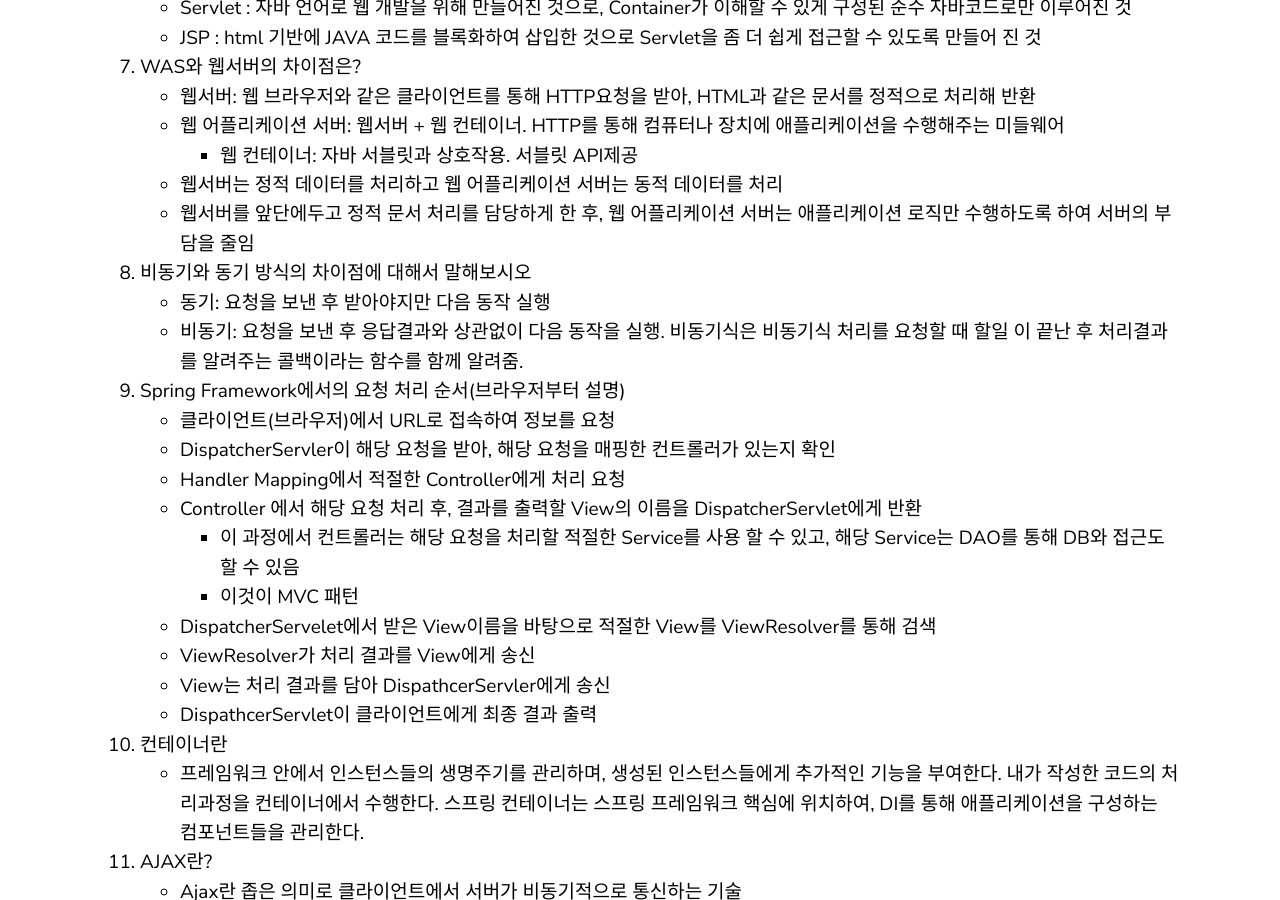
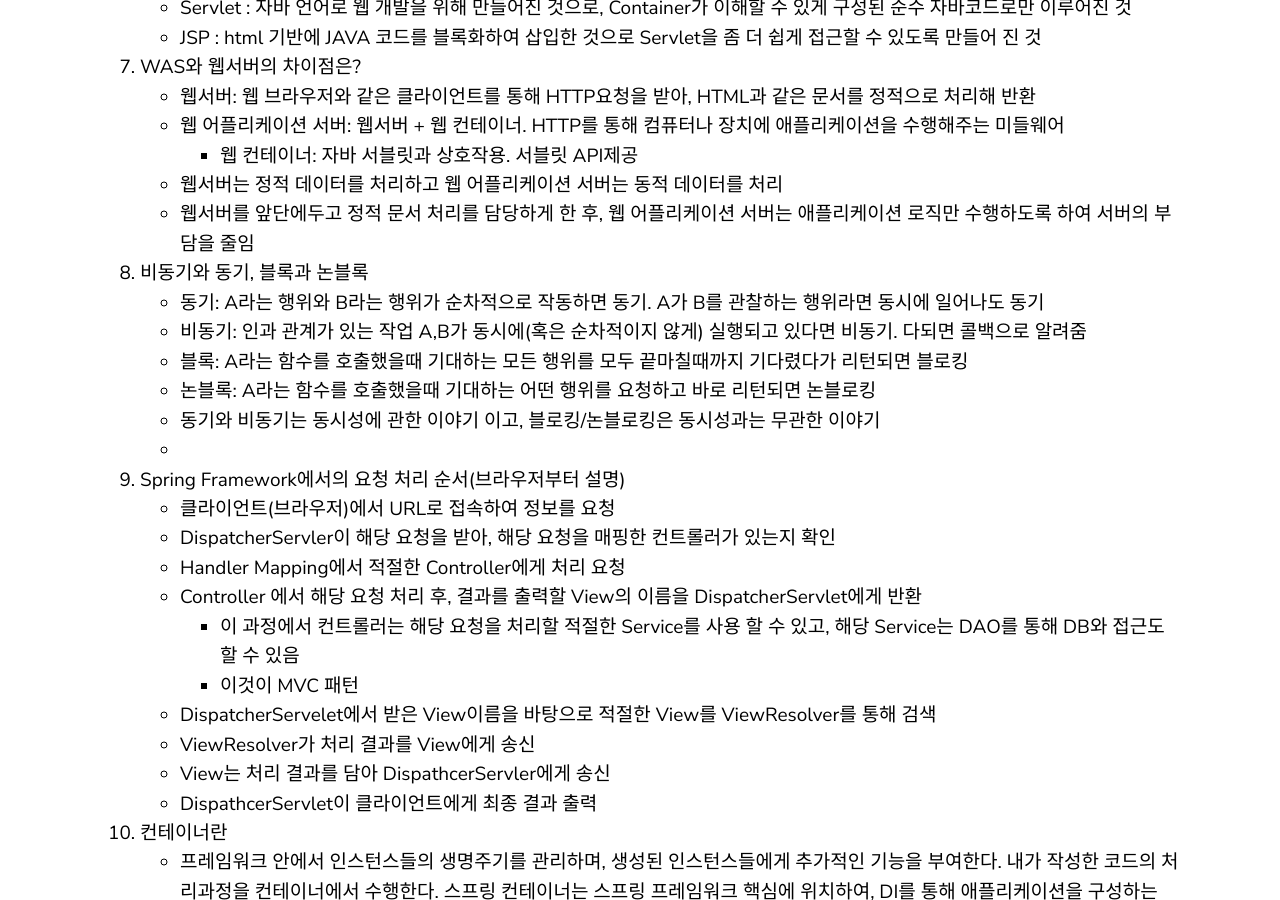
Before and after one commit to yoowonyoung/yoowonyoung.github.io, a Jekyll site: the page built from _posts/2020-08-11-Interview-03.md, in a window 1280 px wide and 900 px high, scrolled down 17777 px. Built offline with Jekyll 4.4.1, drawn with Linux system fonts in a browser that asks for light colours; comment, search, counter and statistics services are not loaded; some of the changed text lies outside the part shown.

Commit message:
Update 2020-08-11-Interview-03.md

````diff
--- a/_posts/2020-08-11-Interview-03.md
+++ b/_posts/2020-08-11-Interview-03.md
@@ -526,9 +526,13 @@
     - 웹서버는 정적 데이터를 처리하고 웹 어플리케이션 서버는 동적 데이터를 처리
     - 웹서버를 앞단에두고 정적 문서 처리를 담당하게 한 후, 웹 어플리케이션 서버는 애플리케이션 로직만 수행하도록 하여 서버의 부담을 줄임
 
-8. 비동기와 동기 방식의 차이점에 대해서 말해보시오
-    - 동기: 요청을 보낸 후 받아야지만 다음 동작 실행
-    - 비동기: 요청을 보낸 후 응답결과와 상관없이 다음 동작을 실행. 비동기식은 비동기식 처리를 요청할 때 할일 이 끝난 후 처리결과를 알려주는 콜백이라는 함수를 함께 알려줌.
+8. 비동기와 동기, 블록과 논블록
+    - 동기: A라는 행위와 B라는 행위가 순차적으로 작동하면 동기. A가 B를 관찰하는 행위라면 동시에 일어나도 동기
+    - 비동기: 인과 관계가 있는 작업 A,B가 동시에(혹은 순차적이지 않게) 실행되고 있다면 비동기. 다되면 콜백으로 알려줌
+    - 블록: A라는 함수를 호출했을때 기대하는 모든 행위를 모두 끝마칠때까지 기다렸다가 리턴되면 블로킹
+    - 논블록: A라는 함수를 호출했을때 기대하는 어떤 행위를 요청하고 바로 리턴되면 논블로킹
+    - 동기와 비동기는 동시성에 관한 이야기 이고, 블로킹/논블로킹은 동시성과는 무관한 이야기
+    -
 
 9. Spring Framework에서의 요청 처리 순서(브라우저부터 설명)
     - 클라이언트(브라우저)에서 URL로 접속하여 정보를 요청
@@ -804,6 +808,12 @@
     - 하지만 Spring 빈은 기본적으로 싱글톤빈 이기 때문에, 실제로 하나의 컨테이너에 하나의 컨트롤러 인스턴스가 존재 하므로 컨트롤러가 멀티스레드로 되어있는지 확인 해야함
     - ```@Async```어노테이션을 추가하면 기본적으로 비동기로 처리 되지만, 이때 SimpleAsyncTaskExecutor에 의해 관리되기 때문에, ```@EnableAsync```를 가진 AsyncConfig class에서, 적절한 Executor를 통해 setCorePoolSize(기본 쓰레드 사이즈), setMaxPoolSize(최대 쓰레드 사이즈), setQueueCapacity(Max쓰레드가 동작하는 경우 대기하는 queue 사이즈)를 설정하고 ```@Async``` 어노테이션에서 해당 Excutor를 등록함으로써 처리
 
-30. 트래픽별 처리 스케일업 어떻게 할건지(스케일업 4단계)
-31. 서버(스탠바이 / 레디 2개)있고 트래픽이 초에 20건인데 초에 40건 넘어오면 어떻게 처리?
-32. 서버가 1000개 있는데 1분내로 싹다 릴리즈 해야 한다면?
+30. 서버가 1000개 있는데 1분내로 싹다 릴리즈 해야 한다면?
+    - 서버 배포 전략을 잘 사용 해야 할것 같다
+    - 시간이 문제되는 경우라면 블루/그린이 적합하지 않을까
+31. C10K
+    - 하나의 웹서버에 10000개의 클라이언트 접속을 동시에 다루려면?
+    - 대표적인 해결 방법이 Nginx
+    - 이벤트 기반의 비동기 처리
+    - 이벤트 루프가 계속 돌면서 작업을 요청받고, 요청받은 작업을 콜백에 쌓음
+    - 콜백에서는 순서대로 작업을 실행하는 대신 I/O 작업이 종료되면 이벤트를 발생시키는데, 이벤트는 해당 프로세스의 이벤트 큐에 등록되고, 프로세스가 이 큐에 새로 등록된 이벤트를 감지하여 작업 실행
````
